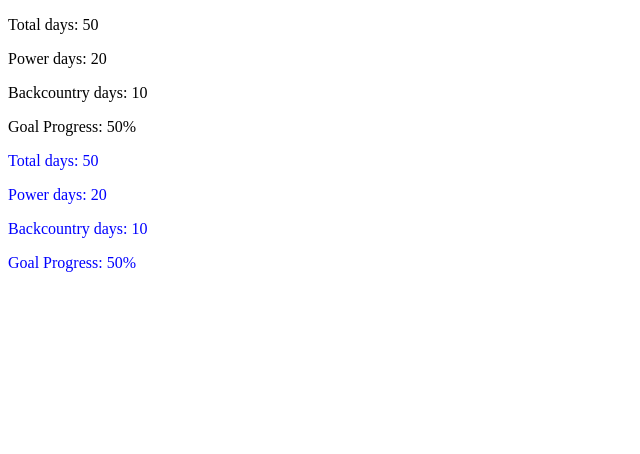
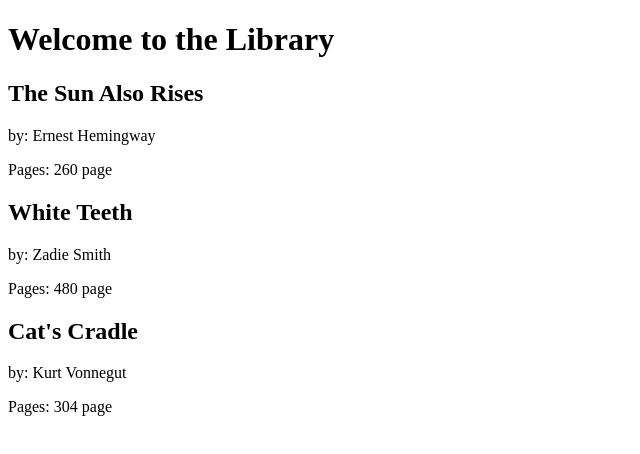
Before and after one commit to efi0ng/learnreact, a React (Create React App) app in the folder li_resst/firstapp/: page / in a window 1280 px wide. Shown: the top 454 px of the page, without its empty margins (0-640 px from the left). Built offline with nearby package versions, Linux system fonts and the light colour scheme.

Commit message:
ch4 Compose components

```diff
--- a/li_resst/firstapp/src/index.js
+++ b/li_resst/firstapp/src/index.js
@@ -1,89 +1,27 @@
 import React, { Component } from 'react';
 import { render } from 'react-dom';
 
-let skiData = {
-    total: 50,
-    powder: 20,
-    backcountry: 10,
-    goal: 100
-}
-
-// component as an ES6 class
-
-class SkiDayCounter extends Component {
-    getPercent = decimal => {
-        return decimal * 100 + '%';
-    }
-
-    calcGoalProgress = (total, goal) => {
-        return this.getPercent(total/goal);
-    }
-
-    render() {
-        // destructure props object - ES6
-        const { total, powder, backcountry, goal} = this.props.data;
-
-        return (
-            <section>
-                <div>
-                    <p>Total days: {total}</p>
-                </div>
-                <div>
-                    <p>Power days: {powder}</p>
-                </div>
-                <div>
-                    <p>Backcountry days: {backcountry}</p>
-                </div>
-                <div>
-                    <p>Goal Progress: {this.calcGoalProgress(total, goal)}</p>
-                </div>
-            </section>
-        )
-    }
-}
-
-// now the same component as a function
-
-const getPercent = decimal => {
-    return decimal * 100 + '%';
-}
-
-const calcGoalProgress = (total, goal) => {
-    return getPercent(total/goal);
-}
-
-const style = {
-    color: 'blue'
-}
-
-const SkiDayCounter2 = ({ total, powder, backcountry, goal }) => {
+const Book = ({title, author, pages}) => {
     return (
-        <section style={style}>
-        <div>
-            <p>Total days: {total}</p>
-        </div>
-        <div>
-            <p>Power days: {powder}</p>
-        </div>
-        <div>
-            <p>Backcountry days: {backcountry}</p>
-        </div>
-        <div>
-            <p>Goal Progress: {calcGoalProgress(total, goal)}</p>
-        </div>
+        <section>
+            <h2>{title}</h2>
+            <p>by: {author}</p>
+            <p>Pages: {pages} page</p>
         </section>
     )
 }
 
+const Library = () => {
+    return (
+        <div>
+            <h1>Welcome to the Library</h1>
+            <Book title="The Sun Also Rises" author="Ernest Hemingway" pages={260}/>
+            <Book title="White Teeth" author="Zadie Smith" pages={480}/>
+            <Book title="Cat's Cradle" author="Kurt Vonnegut" pages={304}/>
+        </div>
+    )
+}
 render(
-    <div>
-        <SkiDayCounter data={skiData} />
-        <SkiDayCounter2
-            total={skiData.total}
-            powder={skiData.powder}
-            backcountry = {skiData.backcountry}
-            goal={skiData.goal}
-        />
-    </div>,
+    <Library />,
     document.getElementById('root')
 )
```
